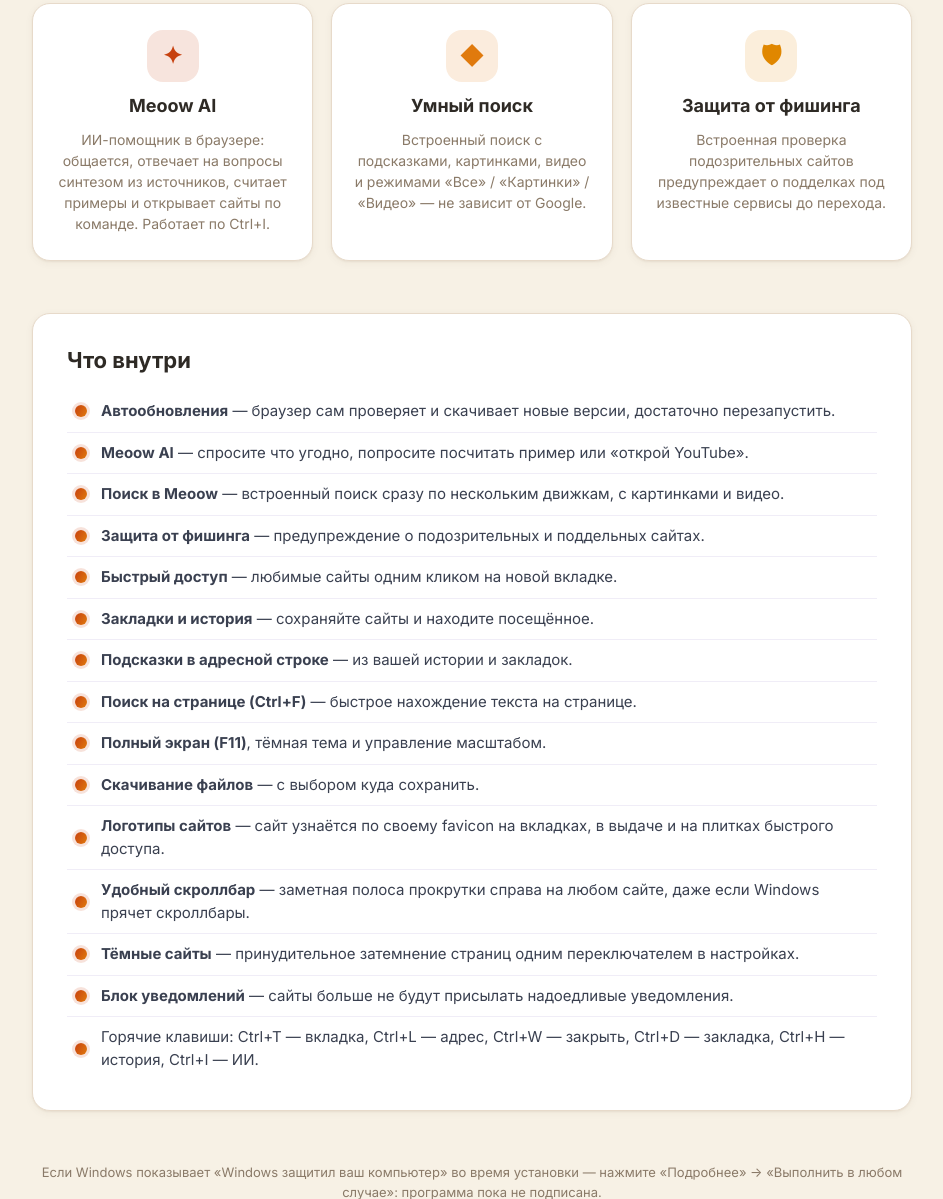
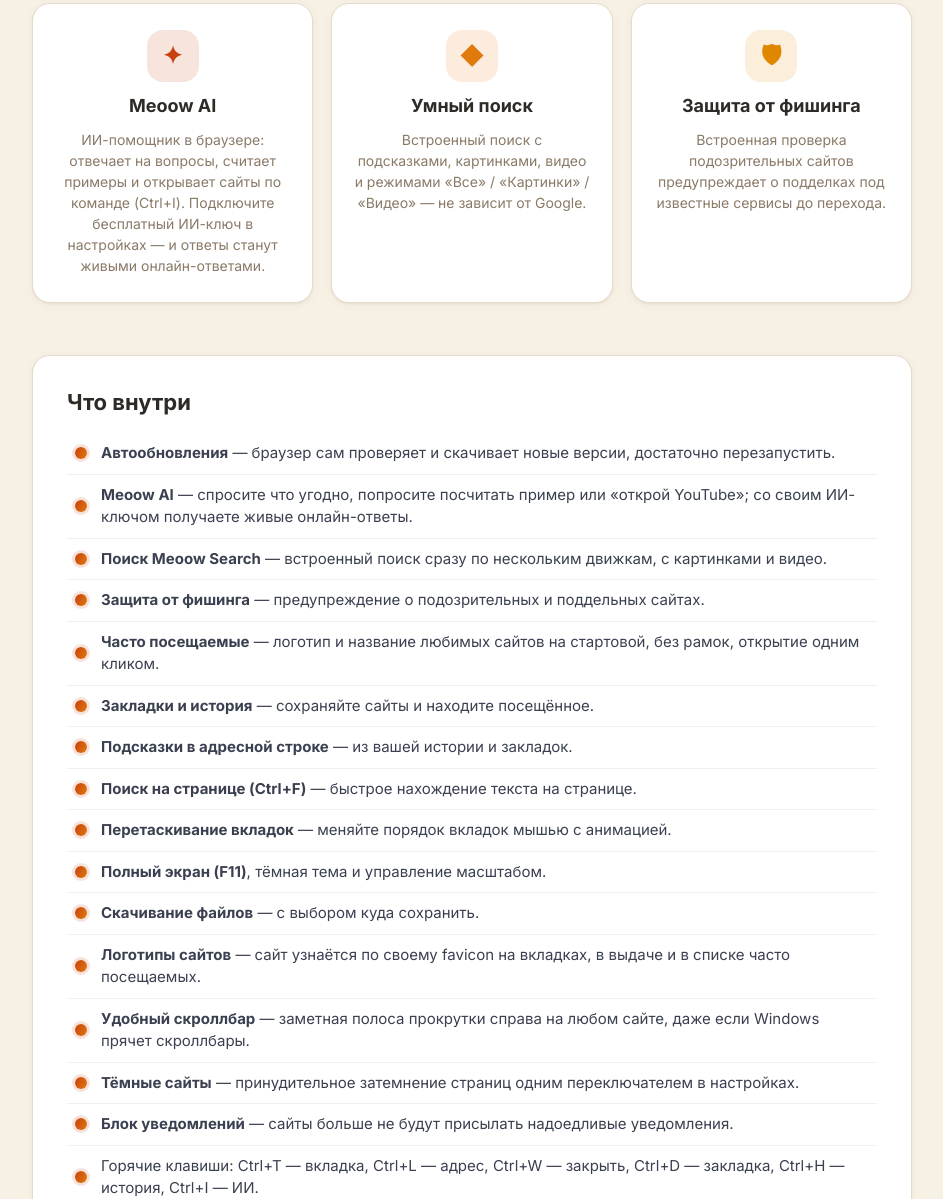
Before and after one commit to cawnd3/meoow, a plain HTML site: page index.html in a window 1280 px wide. Shown: the part 558-1757 px from the top of the page, without its empty margins (168-1111 px from the left). Drawn offline with Linux system fonts and the light colour scheme.

Commit message:
Ссылки на v1.0.3 + обновление описания

```diff
--- a/index.html
+++ b/index.html
@@ -21,8 +21,8 @@
       <div class="platform-note">Доступен для ПК (Windows 10/11). Версия для других платформ скоро.</div>
 
       <div class="hero-actions">
-        <a class="btn primary" href="https://github.com/cawnd3/meoow/releases/download/v1.0.2/Meoow-Setup-1.0.2.exe">Скачать установщик</a>
-        <a class="btn" href="https://github.com/cawnd3/meoow/releases/download/v1.0.2/Meoow-Portable-1.0.2.exe">Переносная версия</a>
+        <a class="btn primary" href="https://github.com/cawnd3/meoow/releases/download/v1.0.3/Meoow-Setup-1.0.3.exe">Скачать установщик</a>
+        <a class="btn" href="https://github.com/cawnd3/meoow/releases/download/v1.0.3/Meoow-Portable-1.0.3.exe">Переносная версия</a>
       </div>
       <span class="meta">~110 МБ · Windows 10/11</span>
     </header>
@@ -31,7 +31,7 @@
       <div class="card">
         <div class="card-icon" style="--ic:#c7410f;">✦</div>
         <h2>Meoow AI</h2>
-        <p>ИИ-помощник в браузере: общается, отвечает на вопросы синтезом из источников, считает примеры и открывает сайты по команде. Работает по Ctrl+I.</p>
+        <p>ИИ-помощник в браузере: отвечает на вопросы, считает примеры и открывает сайты по команде (Ctrl+I). Подключите бесплатный ИИ-ключ в настройках — и ответы станут живыми онлайн-ответами.</p>
       </div>
       <div class="card">
         <div class="card-icon" style="--ic:#e07a0d;">◆</div>
@@ -49,16 +49,17 @@
       <h2>Что внутри</h2>
       <ul>
         <li><b>Автообновления</b> — браузер сам проверяет и скачивает новые версии, достаточно перезапустить.</li>
-        <li><b>Meoow AI</b> — спросите что угодно, попросите посчитать пример или «открой YouTube».</li>
-        <li><b>Поиск в Meoow</b> — встроенный поиск сразу по нескольким движкам, с картинками и видео.</li>
+        <li><b>Meoow AI</b> — спросите что угодно, попросите посчитать пример или «открой YouTube»; со своим ИИ-ключом получаете живые онлайн-ответы.</li>
+        <li><b>Поиск Meoow Search</b> — встроенный поиск сразу по нескольким движкам, с картинками и видео.</li>
         <li><b>Защита от фишинга</b> — предупреждение о подозрительных и поддельных сайтах.</li>
-        <li><b>Быстрый доступ</b> — любимые сайты одним кликом на новой вкладке.</li>
+        <li><b>Часто посещаемые</b> — логотип и название любимых сайтов на стартовой, без рамок, открытие одним кликом.</li>
         <li><b>Закладки и история</b> — сохраняйте сайты и находите посещённое.</li>
         <li><b>Подсказки в адресной строке</b> — из вашей истории и закладок.</li>
         <li><b>Поиск на странице (Ctrl+F)</b> — быстрое нахождение текста на странице.</li>
+        <li><b>Перетаскивание вкладок</b> — меняйте порядок вкладок мышью с анимацией.</li>
         <li><b>Полный экран (F11)</b>, тёмная тема и управление масштабом.</li>
         <li><b>Скачивание файлов</b> — с выбором куда сохранить.</li>
-        <li><b>Логотипы сайтов</b> — сайт узнаётся по своему favicon на вкладках, в выдаче и на плитках быстрого доступа.</li>
+        <li><b>Логотипы сайтов</b> — сайт узнаётся по своему favicon на вкладках, в выдаче и в списке часто посещаемых.</li>
         <li><b>Удобный скроллбар</b> — заметная полоса прокрутки справа на любом сайте, даже если Windows прячет скроллбары.</li>
         <li><b>Тёмные сайты</b> — принудительное затемнение страниц одним переключателем в настройках.</li>
         <li><b>Блок уведомлений</b> — сайты больше не будут присылать надоедливые уведомления.</li>
```
